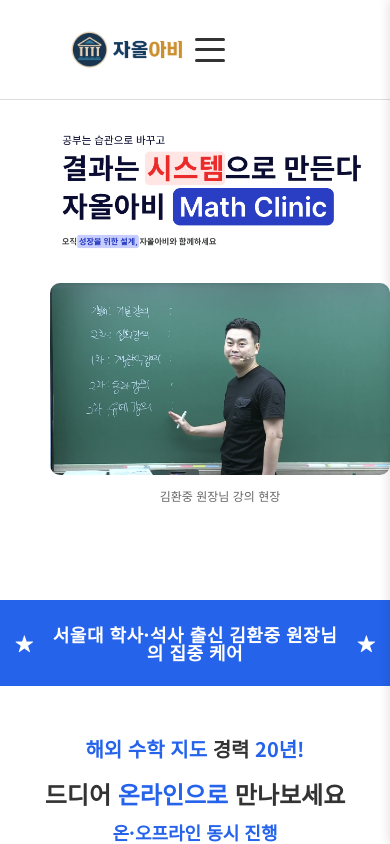
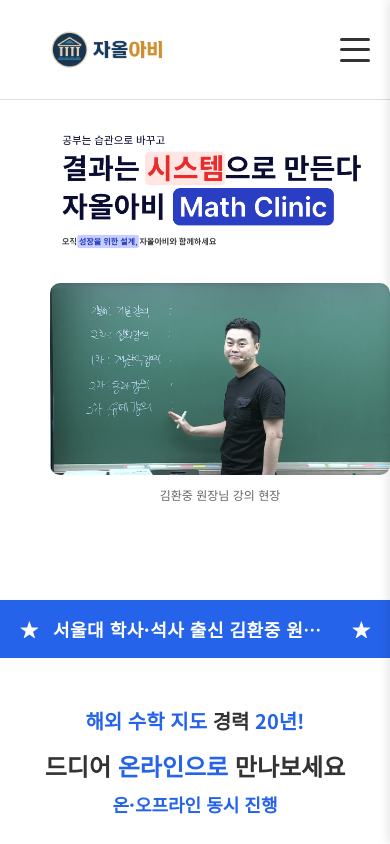
Before and after one commit to wooyoungkang123/jaolavy, a plain HTML site: page index.html in a window 390 px wide. Shown: the top 844 px of the page. Drawn offline with Linux system fonts and the light colour scheme.

Commit message:
Complete mobile optimization: center alignment, 2-column certificates, single-line banner, proper header layout

```diff
--- a/assets/css/style.css
+++ b/assets/css/style.css
@@ -623,6 +623,15 @@
 
     .main-header .container {
         padding: 0 15px;
+        display: flex;
+        justify-content: space-between;
+        align-items: center;
+        position: relative;
+    }
+
+    .main-header .logo {
+        position: static;
+        left: auto;
     }
 
     .logo img {
@@ -641,6 +650,8 @@
     /* Show mobile menu button */
     .mobile-menu-btn {
         display: flex;
+        position: static;
+        right: auto;
     }
 
     .mobile-menu-overlay {
@@ -664,17 +675,23 @@
     .hero-text {
         padding: 0;
         text-align: center;
+        display: flex;
+        flex-direction: column;
+        align-items: center;
     }
 
     .hero-text img {
         width: 100%;
         max-width: 100%;
+        margin: 0 auto;
     }
 
     .hero-text .lecture-caption {
         width: 100%;
         margin-left: 0;
         font-size: 14px !important;
+        text-align: center;
+        margin-top: 10px;
     }
 
     .hero-text h1 {
@@ -685,26 +702,46 @@
         font-size: 18px;
     }
 
+    .banner-section {
+        text-align: center;
+        padding: 25px 10px;
+    }
+
+    .banner-content {
+        max-width: 100%;
+        overflow: hidden;
+    }
+
     .banner-text {
         font-size: 22px;
+        white-space: nowrap;
+        overflow: hidden;
+        text-overflow: ellipsis;
     }
 
     .banner-icon {
         font-size: 18px;
     }
 
+    .content-section {
+        text-align: center;
+    }
+
     .content-title {
         font-size: 22px;
         margin-bottom: 18px;
+        text-align: center;
     }
 
     .content-subtitle {
         font-size: 28px;
         margin-bottom: 12px;
+        text-align: center;
     }
 
     .content-description {
         font-size: 20px;
+        text-align: center;
     }
 
     .content-section {
@@ -934,6 +971,9 @@
 
     .main-header .container {
         padding: 0 10px;
+        display: flex;
+        justify-content: space-between;
+        align-items: center;
     }
 
     .mobile-nav {
@@ -957,30 +997,53 @@
 
     .hero {
         padding: 20px 0;
+        text-align: center;
     }
 
     .hero-content {
         gap: 20px;
+        text-align: center;
     }
 
     .hero-text .lecture-caption {
         font-size: 12px !important;
+        text-align: center;
+    }
+
+    .banner-section {
+        text-align: center;
+        padding: 20px 5px;
+    }
+
+    .banner-content {
+        max-width: 100%;
+        overflow: hidden;
     }
 
     .banner-text {
         font-size: 18px;
+        white-space: nowrap;
+        overflow: hidden;
+        text-overflow: ellipsis;
+    }
+
+    .content-section {
+        text-align: center;
     }
 
     .content-title {
         font-size: 20px;
+        text-align: center;
     }
 
     .content-subtitle {
         font-size: 24px;
+        text-align: center;
     }
 
     .content-description {
         font-size: 18px;
+        text-align: center;
     }
 
     .services-grid {
@@ -993,7 +1056,7 @@
     }
 
     .certificates-grid {
-        grid-template-columns: 1fr;
+        grid-template-columns: repeat(2, 1fr);
         gap: 15px;
     }
 
```
